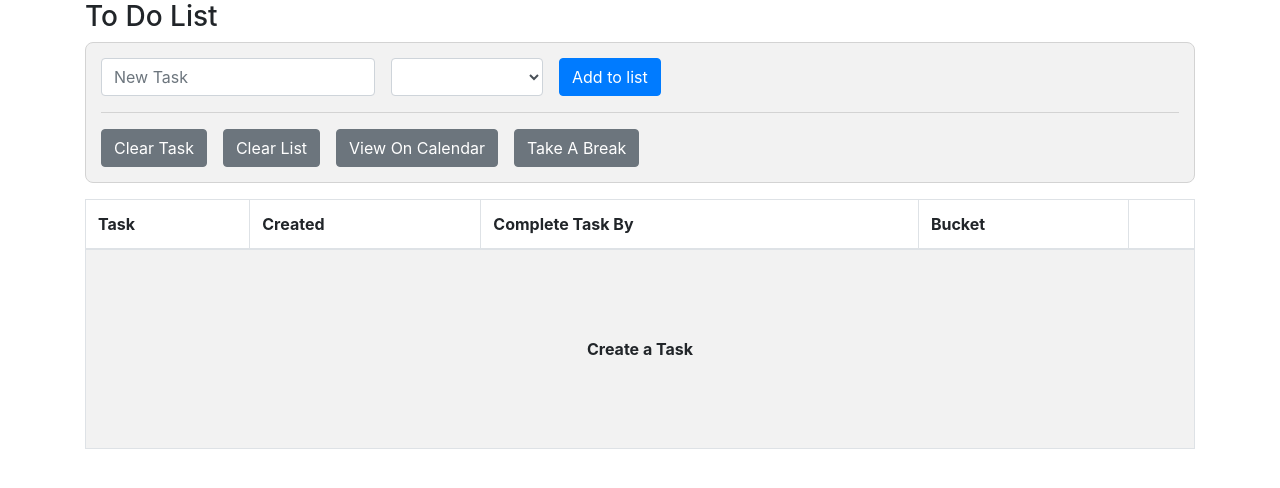
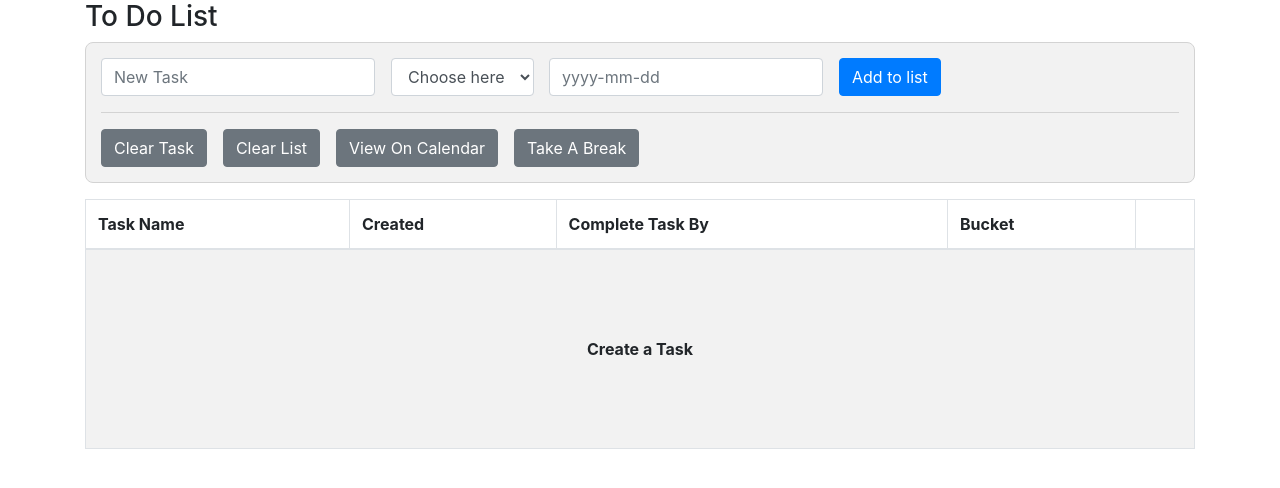
Before and after one commit to jmarzu/task-organizer, an Angular app: page /task-list in a window 1280 px wide. Shown: the top 488 px of the page. Built offline with nearby package versions, Linux system fonts and the light colour scheme.

Commit message:
added ngbootstrap, default due date

```diff
--- a/package.json
+++ b/package.json
@@ -19,6 +19,7 @@
     "@angular/platform-browser": "~8.0.0",
     "@angular/platform-browser-dynamic": "~8.0.0",
     "@angular/router": "~8.0.0",
+    "@ng-bootstrap/ng-bootstrap": "~5.2.2",
     "bootstrap": "^4.5.2",
     "rxjs": "~6.4.0",
     "tslib": "^1.9.0",
--- a/src/app/app.module.ts
+++ b/src/app/app.module.ts
@@ -5,6 +5,7 @@ import { AppRoutingModule } from './app-routing.module';
 import { AppComponent } from './app.component';
 import { TaskListComponent } from './task-list/task-list.component';
 import { FormsModule } from '@angular/forms';
+import { NgbModule } from '@ng-bootstrap/ng-bootstrap';
 
 @NgModule({
   declarations: [
@@ -14,7 +15,8 @@ import { FormsModule } from '@angular/forms';
   imports: [
     BrowserModule,
     AppRoutingModule,
-    FormsModule
+    FormsModule,
+    NgbModule
   ],
   providers: [],
   bootstrap: [AppComponent]
--- a/src/app/task-list/task-list.component.html
+++ b/src/app/task-list/task-list.component.html
@@ -7,20 +7,18 @@
         <div class="form-group mr-3">
           <input type="text" name="name" [(ngModel)]="task.name" class="form-control" placeholder="New Task">
         </div>
-        <select class="form-control mr-3" [(ngModel)]="task.bucket" name="bucket" placeholder="">
-          <option *ngFor="let bucket of buckets" [value]="bucket">{{bucket}}</option>
+        <select class="form-control mr-3" [(ngModel)]="task.bucket" name="bucket">
+          <option value="" selected disabled hidden>Choose here</option>
+          <option value="work">Work</option>
+          <option value="music">Music</option>
+          <option value="chores">Chores</option>
+          <option value="mics">Mics</option>
         </select>
 
-        <!-- <label class="input-group-append mr-3" (click)="d.toggle()">
+        <label class="input-group-append mr-3" (click)="d.toggle()">
           <input class="form-control" placeholder="yyyy-mm-dd"
                name="dueDate" [(ngModel)]="task.dueDate" ngbDatepicker #d="ngbDatepicker">
-        </label> -->
-
-        <!-- <input class="form-control" placeholder="yyyy-mm-dd"
-             name="dp" [(ngModel)]="model" ngbDatepicker #d="ngbDatepicker">
-      <div class="input-group-append">
-        <button class="btn btn-outline-secondary calendar" (click)="d.toggle()" type="button"></button>
-      </div> -->
+        </label>
 
         <button type="submit" class="btn btn-primary mr-3">Add to list</button>
       </form>
@@ -36,7 +34,7 @@
 
   <table class="table table-bordered table-striped">
     <thead>
-      <th>Task</th>
+      <th>Task Name</th>
       <th>Created</th>
       <th>Complete Task By</th>
       <th>Bucket</th>
@@ -47,7 +45,7 @@
         <td>{{task.name}}</td>
         <td>{{task.created}}</td>
         <td>{{task.dueDate}}</td>
-        <td>{{task.bucket}}</td>
+        <td class="text-capitalize">{{task.bucket}}</td>
         <td class="text-right">
           <button class="btn btn-success mr-2">Edit</button>
           <button class="btn btn-danger" (click)="removeTask(task)">Remove</button>
--- a/src/app/task-list/task-list.component.ts
+++ b/src/app/task-list/task-list.component.ts
@@ -23,7 +23,7 @@ export class TaskListComponent implements OnInit {
       name: taskForm.value.name,
       bucket: taskForm.value.bucket,
       created: this._todaysDate(),
-      // dueDate: this._normalizeDueDate(taskForm.value.dueDate)
+      dueDate: this._normalizeDueDate(taskForm.value.dueDate)
     };
 
     this.taskList.push(addedTask);
@@ -59,8 +59,22 @@ export class TaskListComponent implements OnInit {
     return today = mm + '/' + dd + '/' + yyyy;
   }
 
-  _normalizeDueDate(dueDate) {
-    return `${dueDate.month}/${dueDate.day}/${dueDate.year}`;
+  _setDateInOneWeek() {
+    const today = new Date();
+    const dd = String(today.getDate() + 7).padStart(2, '0');
+    const mm = String(today.getMonth() + 1).padStart(2, '0');
+    const yyyy = today.getFullYear();
+    const nextweek = mm + '/' + dd + '/' + yyyy;
+
+    return nextweek;
   }
 
+  _normalizeDueDate(date) {
+    // if not action taken for a due date, set date for 1 week out
+    if (date && date.month && date.day && date.year) {
+      return `${date.month}/${date.day}/${date.year}`;
+    } else {
+      return this._setDateInOneWeek();
+    }
+  }
 }
```
Also changed, not shown: 1 other file (tests, documents, lock files or other folders).
